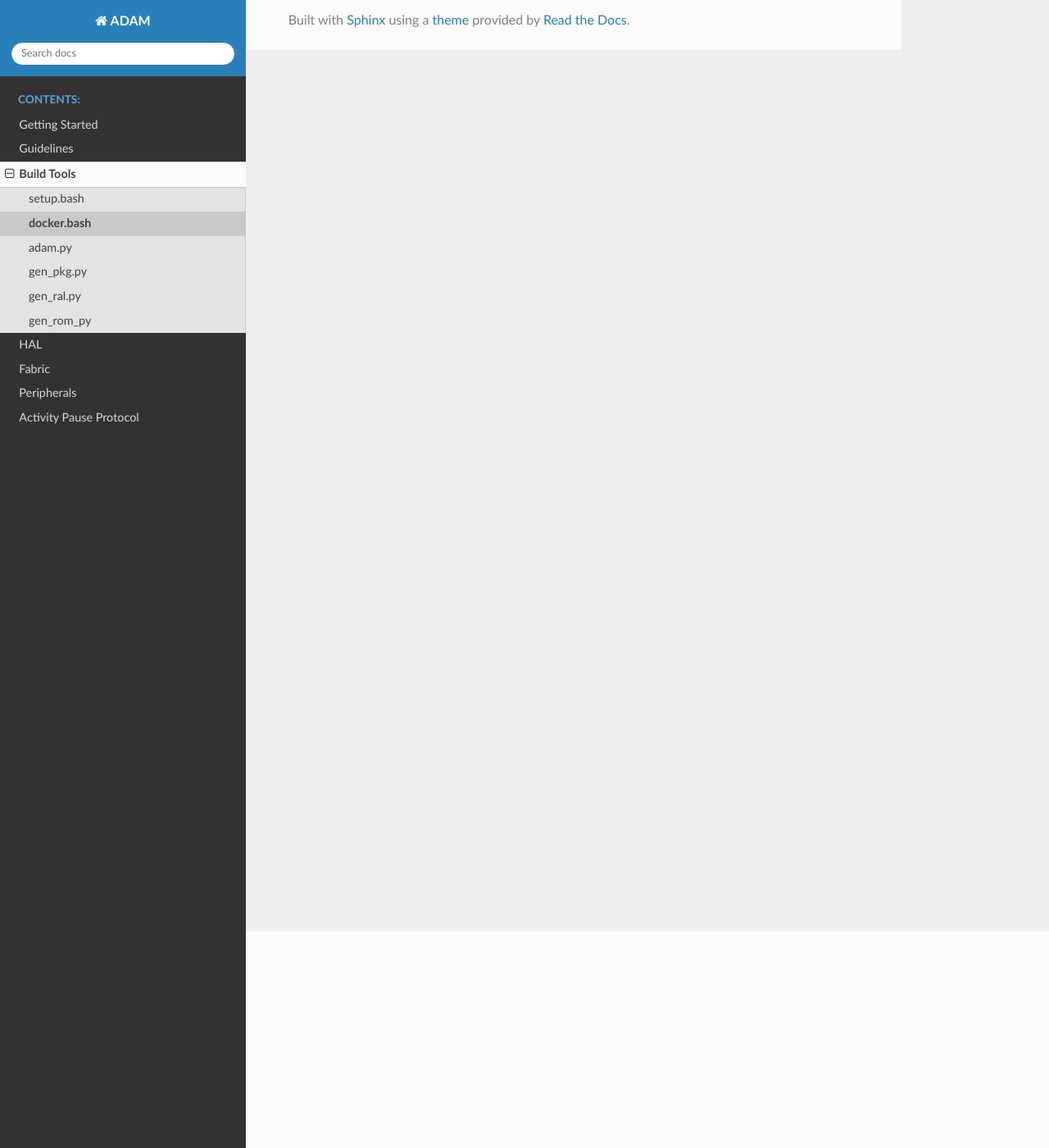
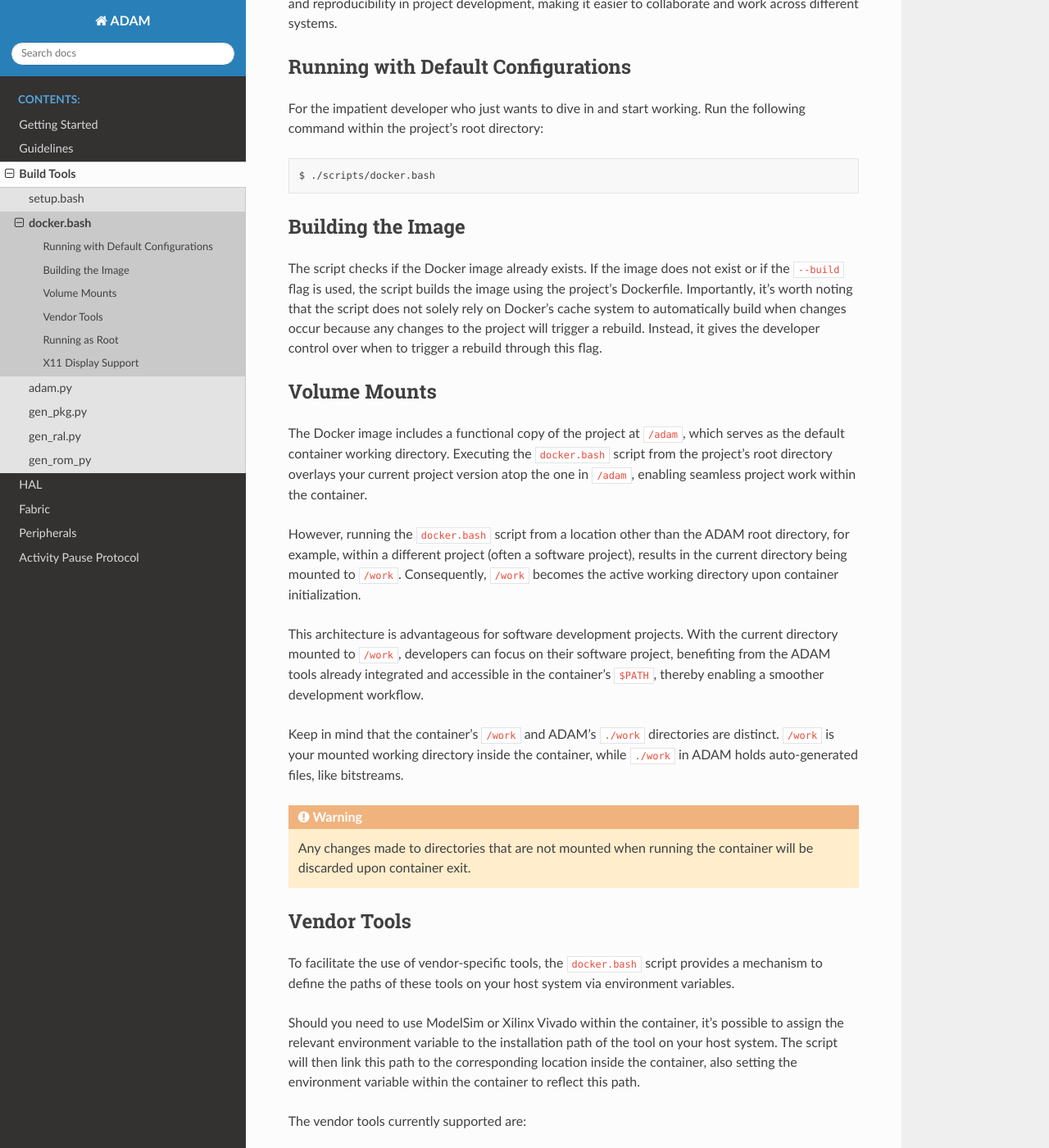
Before and after one commit to ADAC-LIRMM/adam, a Sphinx documentation site: the page built from docs/source/build_tools/docker_bash.rst, in a window 1280 px wide and 1400 px high, scrolled down 264 px. Shown: the whole window at 82% size. Built offline with Sphinx 7.4.7 and the Read the Docs theme 2.0.0, drawn with Linux system fonts in a browser that asks for light colours; some of the changed text lies outside the part shown.

Commit message:
docker_bash.rst

```diff
--- a/docs/source/build_tools/adam_py.rst
+++ b/docs/source/build_tools/adam_py.rst
@@ -1,6 +1,5 @@
 
 .. _adam_py:
-.. _adam_yml:
 
 adam.py
 =======
--- a/docs/source/build_tools/docker_bash.rst
+++ b/docs/source/build_tools/docker_bash.rst
@@ -1,5 +1,124 @@
 
 .. _docker_bash:
 
+===========
 docker.bash
 ===========
+
+The ``docker.bash`` script simplifies the setup and usage of Docker containers
+for the project.
+It automates the process of building a Docker image, launching a container
+with the appropriate configurations, and mounting project directories to enable
+seamless development and testing within the containerized environment.
+This script provides a convenient way to ensure consistency and
+reproducibility in project development, making it easier to collaborate and
+work across different systems.
+
+Running with Default Configurations
+===================================
+
+For the impatient developer who just wants to dive in and start working.
+Run the following command within the project's root directory:
+
+.. code-block:: bash
+
+   $ ./scripts/docker.bash
+
+Building the Image
+==================
+
+The script checks if the Docker image already exists.
+If the image does not exist or if the ``--build`` flag is used, the script
+builds the image using the project's Dockerfile.
+Importantly, it's worth noting that the script does not solely rely on
+Docker's cache system to automatically build when changes occur because any
+changes to the project will trigger a rebuild.
+Instead, it gives the developer control over when to trigger a rebuild through
+this flag.
+
+Volume Mounts
+=============
+
+The Docker image includes a functional copy of the project at ``/adam``,
+which serves as the default container working directory.
+Executing the ``docker.bash`` script from the project's root directory overlays
+your current project version atop the one in ``/adam``,
+enabling seamless project work within the container.
+
+However, running the ``docker.bash`` script from a location other than the
+ADAM root directory, for example, within a different project
+(often a software project), results in the current directory being
+mounted to ``/work``.
+Consequently, ``/work`` becomes the active working directory upon container
+initialization.
+
+This architecture is advantageous for software development projects.
+With the current directory mounted to ``/work``,
+developers can focus on their software project,
+benefiting from the ADAM tools already integrated and accessible in the
+container's ``$PATH``,
+thereby enabling a smoother development workflow.
+
+Keep in mind that the container's ``/work`` and ADAM's ``./work`` directories
+are distinct. ``/work`` is your mounted working directory inside the container,
+while ``./work`` in ADAM holds auto-generated files, like bitstreams.
+
+.. warning::
+
+    Any changes made to directories that are not mounted when
+    running the container will be discarded upon container exit.
+
+Vendor Tools
+============
+
+To facilitate the use of vendor-specific tools,
+the ``docker.bash`` script provides a mechanism to define the paths of these
+tools on your host system via environment variables.
+
+Should you need to use ModelSim or Xilinx Vivado within the container,
+it's possible to assign the relevant environment variable to the installation
+path of the tool on your host system. The script will then link this path to
+the corresponding location inside the container,
+also setting the environment variable within the container to reflect this
+path.
+
+The vendor tools currently supported are:
+
+- ``MODELSIM_PATH`` for ModelSim
+- ``XILINX_PATH`` for Vivado
+
+This setup ensures a smooth operation of vendor tools within the Docker
+container.
+To incorporate more vendor tools into the container,
+the script can be adjusted by appending similar code sections to link the
+necessary paths and establish the appropriate environment variables.
+
+To simplify the process of setting up paths for vendor tools, you can modify
+your host user's ``.bashrc`` file to automatically define these paths whenever
+you open a terminal session.
+This approach ensures seamless integration of vendor tools without the need to
+specify paths each time.
+
+Here's an example of what to add to your ``.bashrc`` file:
+
+.. code-block:: bash
+
+    export XILINX_PATH="/tools/Xilinx"
+    export MODELSIM_PATH="/opt/intelFPGA/20.1/modelsim_ase"
+
+Running as Root
+===============
+
+You can run the container as the root user by using the ``--root`` flag.
+This is useful when you need elevated privileges, such as installing packages
+with ``apt``, or if there are issues with permissions.
+
+X11 Display Support
+===================
+
+The script enables for X11 display forwarding when the ``$DISPLAY``
+environment variable is specified.
+This allows graphical applications to run within the container and display
+on the host.
+In most Linux systems with graphical interfaces, the ``$DISPLAY`` environment
+variable is already set.
--- a/docs/source/index.rst
+++ b/docs/source/index.rst
@@ -10,9 +10,9 @@ This adaptability, combined with the :ref:`activity_pause_protocol` for
 efficient power management, positions ADAM as a versatile tool for developing
 energy-efficient computing nodes.
 
-The :ref:`adam_py` script and :ref::`adam_yml` configuration file improves the
-project management by automating various tasks, making the development process
-more efficient.
+The :ref:`adam_py` script and the :ref:`adam_yml <adam_py>` configuration file
+improves the project management by automating various tasks, making the
+development process more efficient.
 This efficiency is further supported by the integration of an
 HAL (Hardware Abstraction Layer) and an auto-generated
 RAL (Register Abstraction Layer).
```
